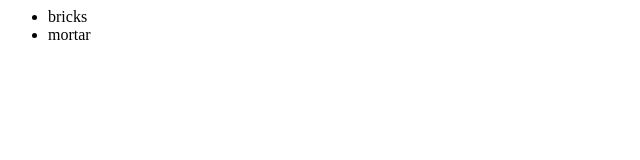
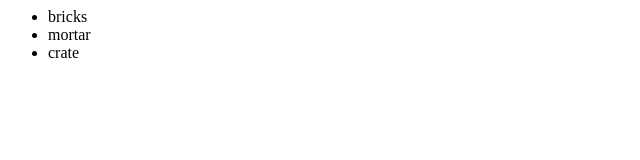
Before and after one commit to vascomiguelxu/gitTutorial, a plain HTML site: page index.html in a window 1280 px wide. Shown: the full height of the page, 0-640 px from the left. Drawn offline with Linux system fonts and the light colour scheme.

Commit message:
made changes

```diff
--- a/index.html
+++ b/index.html
@@ -4,6 +4,7 @@
 			<ul>
 				<li>bricks</li>
 				<li>mortar</li>
+				<li>crate</li>
 			</ul>
 		</div>
 	</body>
```
